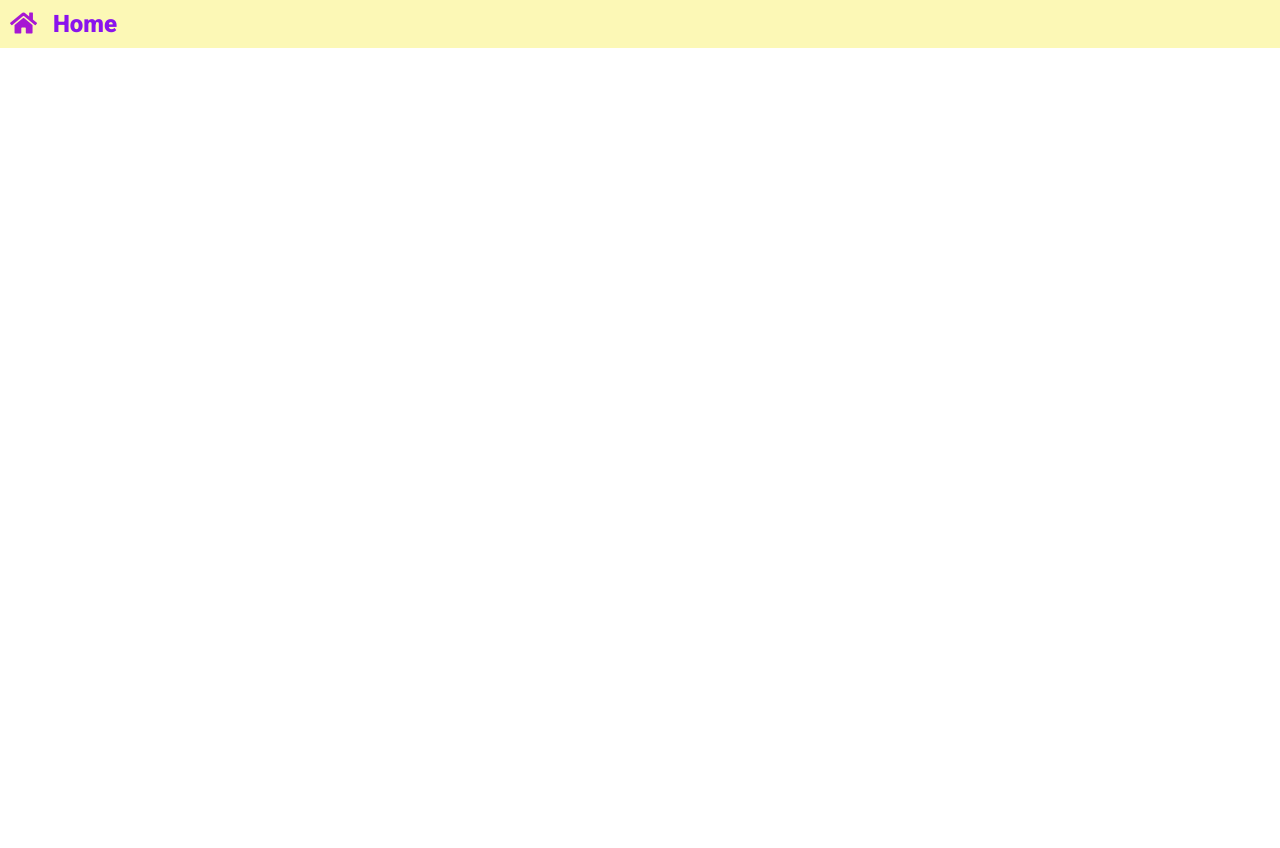
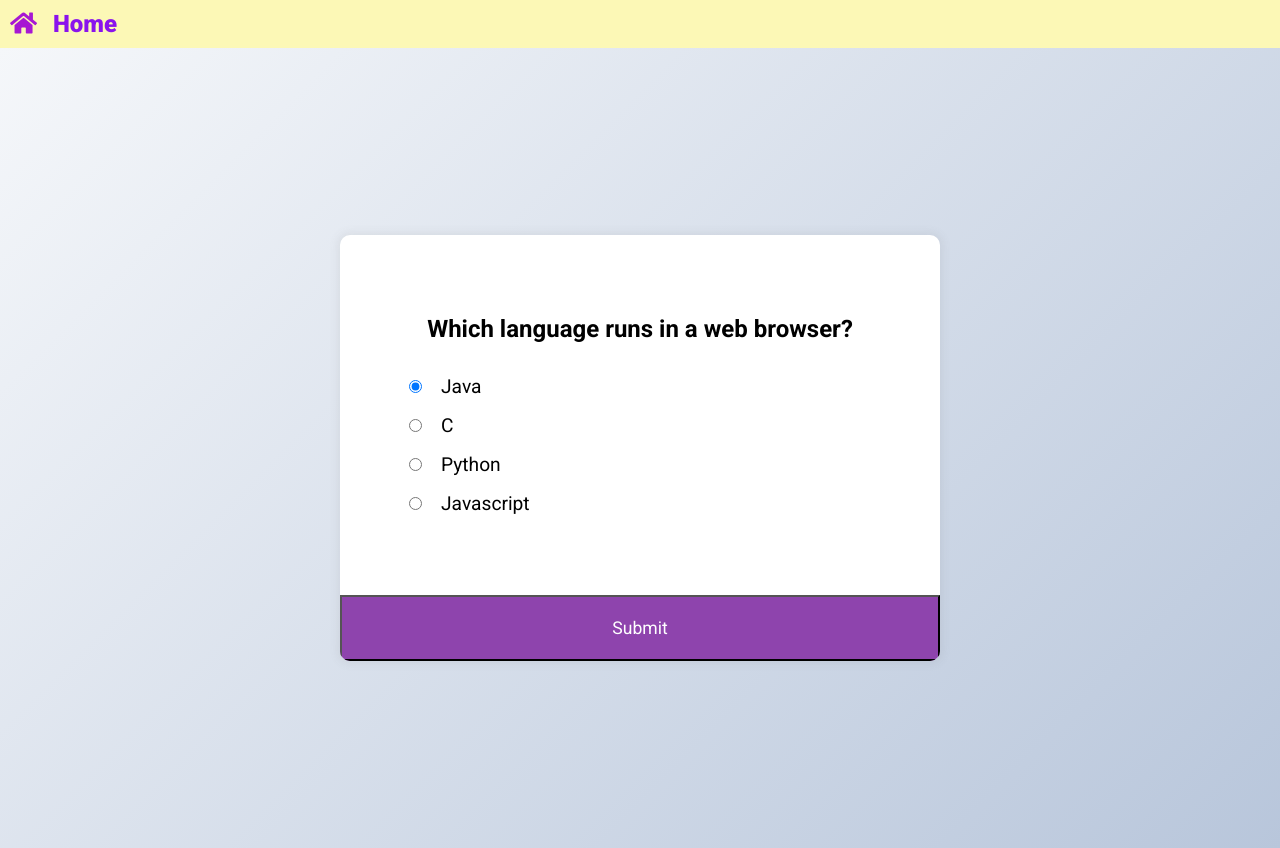
Before and after one commit to namnguyen191/fifty-projects, an Angular app: page /day-fourty-six in a window 1280 px wide. Before the commit this address led to /. Before the commit the page ends 800 px from the top, so only its background shows below. Built offline with nearby package versions, Linux system fonts and the light colour scheme; a web font is replaced by a local one.

Commit message:
Add day-fourty-six

```diff
--- a/src/app/app-routing.module.ts
+++ b/src/app/app-routing.module.ts
@@ -133,6 +133,7 @@ const routes: Routes = [
   { path: 'day-fourty-three', loadChildren: () => import('./features/day-fourty-three/day-fourty-three.module').then(m => m.DayFourtyThreeModule) },
   { path: 'day-fourty-four', loadChildren: () => import('./features/day-fourty-four/day-fourty-four.module').then(m => m.DayFourtyFourModule) },
   { path: 'day-fourty-five', loadChildren: () => import('./features/day-fourty-five/day-fourty-five.module').then(m => m.DayFourtyFiveModule) },
+  { path: 'day-fourty-six', loadChildren: () => import('./features/day-fourty-six/day-fourty-six.module').then(m => m.DayFourtySixModule) },
 ];
 
 @NgModule({
--- /dev/null
+++ b/src/app/features/day-fourty-six/day-fourty-six-routing.module.ts
@@ -0,0 +1,11 @@
+import { NgModule } from '@angular/core';
+import { RouterModule, Routes } from '@angular/router';
+import { DayFourtySixComponent } from './day-fourty-six.component';
+
+const routes: Routes = [{ path: '', component: DayFourtySixComponent }];
+
+@NgModule({
+  imports: [RouterModule.forChild(routes)],
+  exports: [RouterModule]
+})
+export class DayFourtySixRoutingModule { }
--- /dev/null
+++ b/src/app/features/day-fourty-six/day-fourty-six.component.html
@@ -0,0 +1,34 @@
+<div class="quiz-container">
+  <ng-container *ngIf="questions[curQuestionInd]; else end">
+    <div class="quiz-header">
+      <h2>{{ questions[curQuestionInd].questionText }}</h2>
+      <ul>
+        <ng-container
+          *ngFor="
+            let choice of questions[curQuestionInd].questionChoices;
+            index as i
+          "
+        >
+          <li>
+            <input
+              type="radio"
+              name="answers"
+              [id]="'choice-' + i"
+              class="answer"
+              [checked]="curChoiceInd === i"
+              (click)="curChoiceInd = i"
+            />
+            <label [for]="'choice-' + i">{{ choice }}</label>
+          </li>
+        </ng-container>
+      </ul>
+    </div>
+
+    <button (click)="checkQuestion(curChoiceInd)">Submit</button>
+  </ng-container>
+</div>
+
+<ng-template #end>
+  <h2 style="text-align: center">Your score is: {{ score }}</h2>
+  <button (click)="reset()">Reset</button>
+</ng-template>
--- /dev/null
+++ b/src/app/features/day-fourty-six/day-fourty-six.component.scss
@@ -0,0 +1,56 @@
+:host {
+  display: flex;
+  flex-direction: column;
+  align-items: center;
+  justify-content: center;
+  min-height: 100vh;
+  background-image: linear-gradient(315deg, #b8c6db 0%, #f5f7fa 100%);
+
+  .quiz-container {
+    background-color: #fff;
+    border-radius: 10px;
+    box-shadow: 0 0 10px 2px rgba(100, 100, 100, 0.1);
+    width: 600px;
+    overflow: hidden;
+
+    .quiz-header {
+      padding: 4rem;
+
+      h2 {
+        padding: 1rem;
+        text-align: center;
+        margin: 0;
+      }
+
+      ul {
+        list-style-type: none;
+        padding: 0;
+
+        li {
+          font-size: 1.2rem;
+          margin: 1rem 0;
+
+          label {
+            cursor: pointer;
+            margin-left: 1rem;
+          }
+        }
+      }
+    }
+
+    button {
+      background-color: #8e44ad;
+      color: #fff;
+      display: block;
+      width: 100%;
+      cursor: pointer;
+      font-size: 1.1rem;
+      font-family: inherit;
+      padding: 1.3rem;
+
+      &:hover {
+        background-color: #732d91;
+      }
+    }
+  }
+}
--- /dev/null
+++ b/src/app/features/day-fourty-six/day-fourty-six.component.ts
@@ -0,0 +1,72 @@
+import { Component, OnInit } from '@angular/core';
+import { Title } from '@angular/platform-browser';
+
+interface Question {
+  questionText: string;
+  questionChoices: string[];
+  correctChoiceIndex: number;
+}
+
+@Component({
+  selector: 'app-day-fourty-six',
+  templateUrl: './day-fourty-six.component.html',
+  styleUrls: ['./day-fourty-six.component.scss'],
+})
+export class DayFourtySixComponent implements OnInit {
+  questions: Question[] = [
+    {
+      questionText: 'Which language runs in a web browser?',
+      questionChoices: ['Java', 'C', 'Python', 'Javascript'],
+      correctChoiceIndex: 3,
+    },
+    {
+      questionText: 'What does CSS stand for?',
+      questionChoices: [
+        'Central Style Sheets',
+        'Cascading Style Sheets',
+        'Cascading Simple Sheets',
+        'Cars SUVs Sailboats',
+      ],
+      correctChoiceIndex: 1,
+    },
+    {
+      questionText: 'What does HTML stand for?',
+      questionChoices: [
+        'Hypertext Markup Language',
+        'Hypertext Markdown Language',
+        'Hyperloop Machine Language',
+        'Helicopters Terminals Motorboats',
+      ],
+      correctChoiceIndex: 0,
+    },
+    {
+      questionText: 'What year was Javascript launched?',
+      questionChoices: ['1996', '1995', '1994', 'None of the above'],
+      correctChoiceIndex: 1,
+    },
+  ];
+
+  score = 0;
+  curQuestionInd = 0;
+  curChoiceInd = 0;
+
+  constructor(private titleService: Title) {}
+
+  ngOnInit(): void {
+    this.titleService.setTitle('Fifty Projects - Day 46');
+  }
+
+  checkQuestion(answer: number) {
+    if (this.questions[this.curQuestionInd].correctChoiceIndex === answer) {
+      this.score++;
+    }
+
+    this.curQuestionInd++;
+    this.curChoiceInd = 0;
+  }
+
+  reset() {
+    this.score = 0;
+    this.curQuestionInd = 0;
+  }
+}
--- a/src/app/home/home.component.html
+++ b/src/app/home/home.component.html
@@ -358,4 +358,12 @@
     description="A multi-layer hamburger menu using CSS animation timing"
   >
   </app-project-card>
+
+  <app-project-card
+    routerLink="day-fourty-six"
+    title="Day 46"
+    imgUrl="assets/images/day-fourty-six-snippet.png"
+    description="A simple Quiz game built with JS and CSS"
+  >
+  </app-project-card>
 </div>
```
Also changed, not shown: src/app/features/day-fourty-six/day-fourty-six.module.ts (added, +17 -0 lines), src/assets/images/day-fourty-six-snippet.png (added), 1 other file (tests, documents, lock files or other folders).
